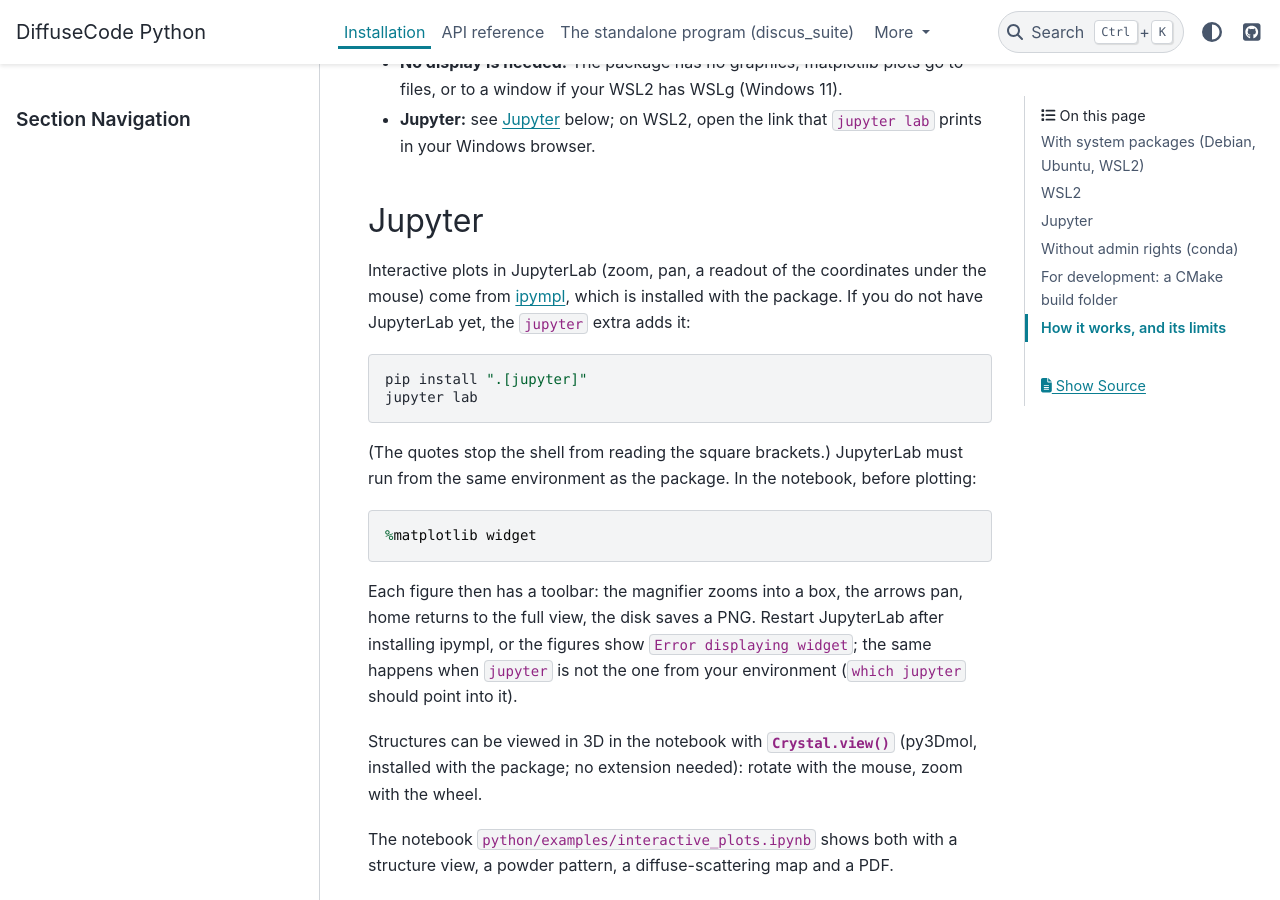
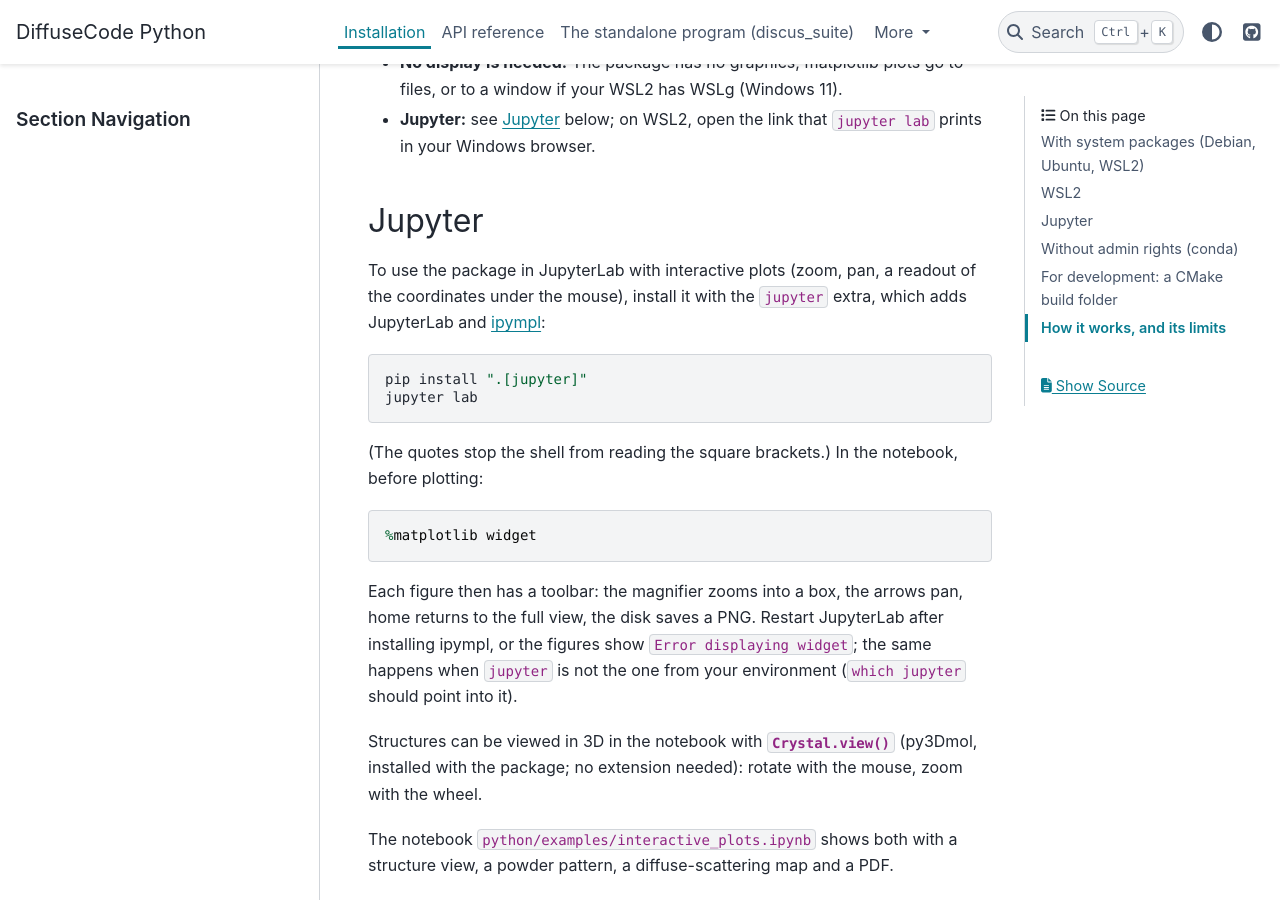
Before and after one commit to tproffen/DiffuseCode, a Sphinx documentation site: the page built from docs/install.md, in a window 1280 px wide and 900 px high, scrolled down 1650 px. Built offline with Sphinx 7.4.7 and the PyData theme 0.15.4, drawn with Linux system fonts in a browser that asks for light colours; pages that are not in the unit, such as notebooks, are missing from menus; the version number is read from the project's files by our own code; some of the changed text lies outside the part shown.

Commit message:
Revert ipympl as a default dependency: it comes with the jupyter extra
The owner prefers JupyterLab and ipympl together in the jupyter extra
(pip install ".[jupyter]"), as before c132071; plain pip install .
keeps numpy, matplotlib and py3Dmol. This reverts commit c132071.

Co-Authored-By: Claude Opus 5.5 <noreply@anthropic.com>
Claude-Session: https://claude.ai/code/session_018Yw8KkfPLawp8Po4f5Bc9v

````diff
--- a/docs/install.md
+++ b/docs/install.md
@@ -68,19 +67,17 @@ in CI. Three tips:
 
 ## Jupyter
 
-Interactive plots in JupyterLab (zoom, pan, a readout of the coordinates
-under the mouse) come from [ipympl](https://matplotlib.org/ipympl/), which
-is installed with the package. If you do not have JupyterLab yet, the
-`jupyter` extra adds it:
+To use the package in JupyterLab with interactive plots (zoom, pan, a
+readout of the coordinates under the mouse), install it with the `jupyter`
+extra, which adds JupyterLab and [ipympl](https://matplotlib.org/ipympl/):
 
 ```bash
 pip install ".[jupyter]"
 jupyter lab
 ```
 
-(The quotes stop the shell from reading the square brackets.) JupyterLab
-must run from the same environment as the package. In the notebook, before
-plotting:
+(The quotes stop the shell from reading the square brackets.) In the
+notebook, before plotting:
 
 ```python
 %matplotlib widget
--- a/environment.yml
+++ b/environment.yml
@@ -29,7 +29,6 @@ dependencies:
   # Python packages
   - numpy
   - matplotlib
-  - ipympl
   - py3dmol
   # tests (optional)
   - pytest
--- a/pyproject.toml
+++ b/pyproject.toml
@@ -18,12 +18,12 @@ description = "DISCUS diffuse-scattering simulations from Python (early preview)
 readme = "python/README.md"
 license = { file = "License.txt" }
 requires-python = ">=3.10"
-dependencies = ["numpy", "matplotlib", "ipympl", "py3Dmol"]   # plot() methods (ipympl: interactive in Jupyter), Crystal.view(), the examples
+dependencies = ["numpy", "matplotlib", "py3Dmol"]   # plot() methods, Crystal.view(), the examples
 
 [project.optional-dependencies]
 plot = []                        # kept so that "pip install .[plot]" still works
 test = ["pytest", "matplotlib", "gemmi>=0.6", "tomli; python_version < '3.11'"]
-jupyter = ["jupyterlab"]          # ipympl (interactive plots) is a default dependency
+jupyter = ["jupyterlab", "ipympl"]  # interactive plots: %matplotlib widget
 docs = ["sphinx>=7.2", "myst-parser>=2.0", "pydata-sphinx-theme>=0.15", "sphinx-gallery>=0.15", "matplotlib"]
 
 [project.urls]
````
Also changed, not shown: other parts of docs/install.md (+1 -2 lines), python/README.md, 1 other file.
